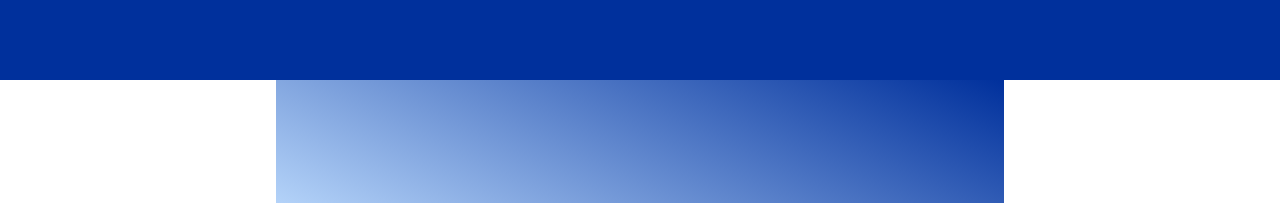
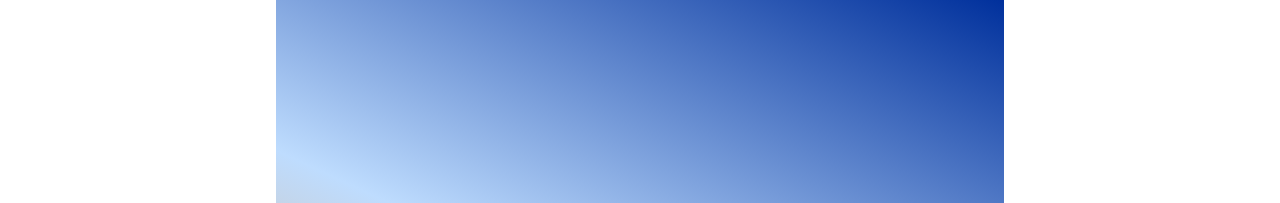
Before and after one commit to thomasdahlberg/jw-xp-site, a Gatsby site: page / in a window 1280 px wide. Shown: the top 203 px of the page. Built offline with nearby package versions, Linux system fonts and the light colour scheme; Gatsby itself is replaced by a stand-in of ours.

Commit message:
updates README

```diff
--- a/src/components/landing.js
+++ b/src/components/landing.js
@@ -5,7 +5,7 @@ import styles from '../styles/landing.module.scss';
 const Landing = () => {
     return (
         <div className = {styles.container}>
-            <div className= {styles.trim}></div>
+            <div className= {styles.trin}></div>
             <div className= {styles.content}>
                 <div className={styles.blockA}>
                     <div className={styles.logoContainer}>
```
Also changed, not shown: README.md, 1 other file.
